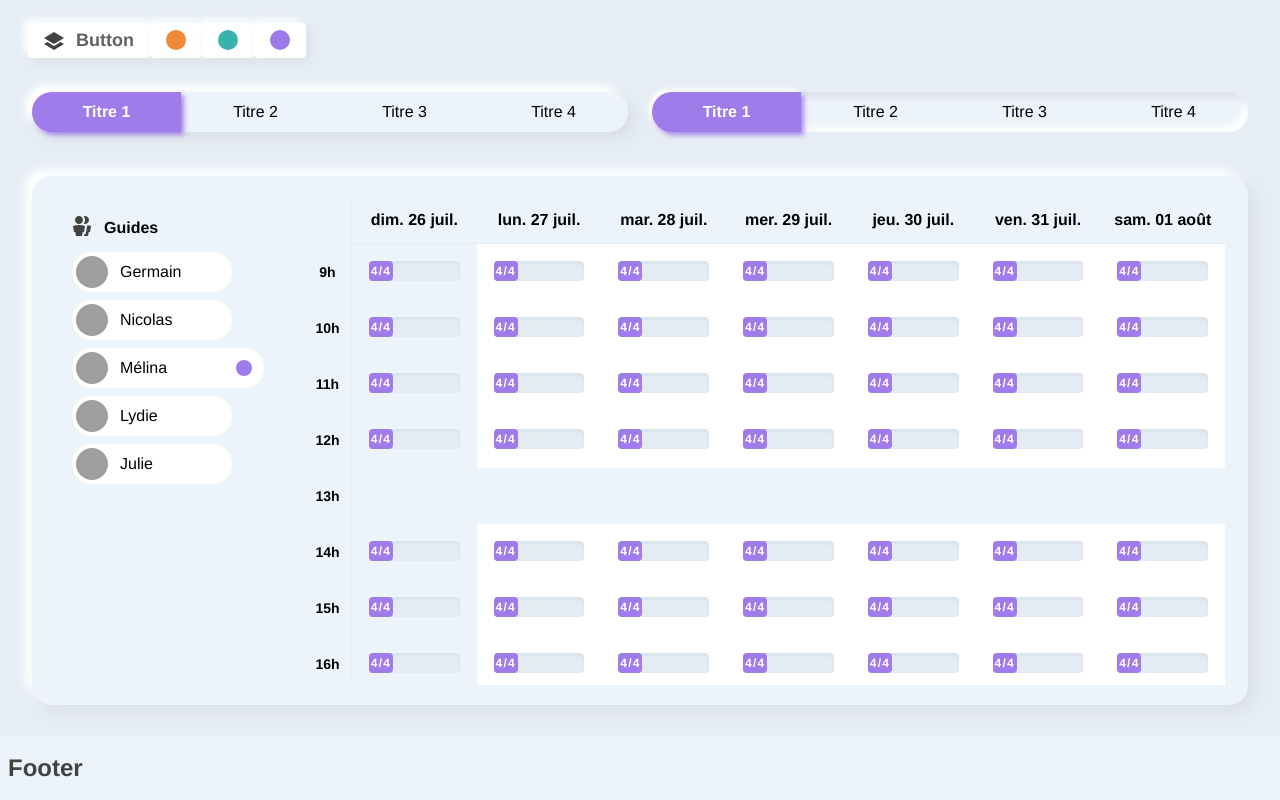
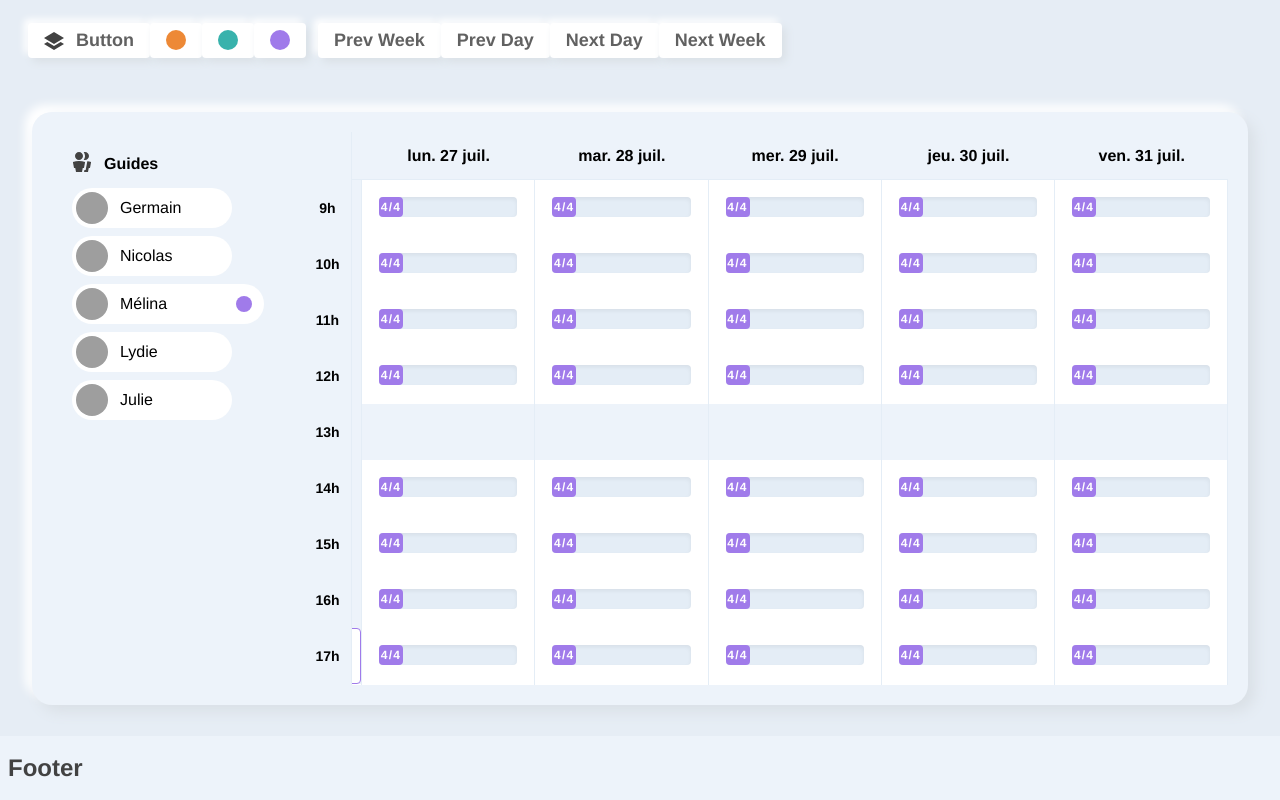
Before and after one commit to germsb/calandar-app, a Vue app: page / in a window 1280 px wide. Built offline with nearby package versions, Linux system fonts and the light colour scheme; grey boxes are pictures that could not be loaded.

Commit message:
calandar move by day or week

```diff
--- a/src/App.vue
+++ b/src/App.vue
@@ -14,23 +14,28 @@
         <button class="btn btn-gray rounded-none" @click="changeColor('237, 137, 54')">
           <div class="rounded-full w-5 h-5 bg-orange-500"></div>
         </button>
-        <button class="btn btn-gray" @click="changeColor('56, 178, 172')">
+        <button class="btn btn-gray rounded-none" @click="changeColor('56, 178, 172')">
           <div class="rounded-full w-5 h-5 bg-teal-500"></div>
         </button>
         <button class="btn btn-gray rounded-r-full" @click="changeColor('160, 123, 234')">
           <div class="rounded-full w-5 h-5 bg-purple-500"></div>
         </button>
+        <button class="btn btn-gray rounded-l-full ml-3" @click="week--">prev week</button>
+        <button class="btn btn-gray rounded-none " @click="day--">prev day</button>
+        <button class="btn btn-gray rounded-none" @click="day++">next day</button>
+         <button class="btn btn-gray rounded-r-full" @click="week++">next week</button>
       </div>
     </div>
-    <div class="flex justify-start items-center pl-5 pr-5">
+    <!-- <div class="flex justify-start items-center pl-5 pr-5">
       <v-tabBar :titles="['titre 1','titre 2','titre 3','titre 4']" />
       <v-tabBar :titles="['titre 1','titre 2','titre 3','titre 4']" inset />
-    </div>
+    </div> -->
+
     <div class="flex-grow flex bg-gray-100 overflow-hidden p-5 shadow-neuro1 rounded-xxl m-8">
       <!-- <guide /> -->
       <v-guide />
       <!-- <agenda /> -->
-      <v-calandar />
+      <v-calandar :moveByDay="day" :moveByWeek="week"/>
     </div>
 
     <!-- footer -->
@@ -45,6 +50,7 @@ import Calandar from "./components/Calandar.vue";
 import Guide from "./components/Guide.vue";
 import Icon from "./components/Icon.vue";
 import TabBar from "./components/TabBar.vue";
+import { ref } from "vue";
 
 export default {
   name: "App",
@@ -54,11 +60,14 @@ export default {
     "c-icon": Icon,
     "v-tabBar": TabBar
   },
+  data: ()=>({day: 0}),
   setup() {
+    const day = ref(0);
+    const week = ref(0);
     function changeColor(color) {
       document.documentElement.style.setProperty("--primary-color", color);
     }
-    return { changeColor };
+    return { changeColor, day, week};
   }
 };
 </script>
--- a/src/components/Calandar.vue
+++ b/src/components/Calandar.vue
@@ -1,6 +1,6 @@
 <template>
   <div class="flex-grow flex overflow-hidden">
-    <div id="tt" class="min-h-full min-w-full overflow-auto flex">
+    <div id="calandarElem" class="min-h-full min-w-full  overflow-y-auto overflow-x-hidden  flex">
       <div class="w-12 min-h-full h-full sticky flex-shrink-0 left-0 z-20">
         <div class="flex flex-col min-h-full border-r">
           <div class="h-12 bg-gray-100 sticky top-0"></div>
@@ -11,21 +11,23 @@
           >{{i}}h</div>
         </div>
       </div>
-      <div
+      <div id="date-container" class="flex flex-grow">
+        <div
         v-for="(date, i) in rref"
         :key="date + 'f'"
         :id="date"
         class="flex-shrink-0 min-h-full h-full"
-        style="width: max(13.5%, 120px);"
+        style="width: max(calc(100% / 7), 120px);"
       >
         <div class="flex flex-col min-h-full">
           <div
             class="h-12 sticky top-0 flex justify-center border-b items-center px-2 bg-gray-100 font-bold text-base"
           >{{getDate(date)}}</div>
-
-          <div v-for="i in getHourArray" :key="i" class="min-h-14 flex-grow flex">
+          <div class="flex flex-col flex-grow border-r">
+             <div v-for="i in getHourArray" :key="i" class="min-h-14 flex-grow flex">
             <div
               v-if="!isOffHour(i)"
+
               :class="[isPastHour(date, i)]"
               class="flex-grow p-4 font-bold text-gray-600 text-sm cursor-pointer"
             >
@@ -36,8 +38,12 @@
               </div>
             </div>
           </div>
+          </div>
+
         </div>
       </div>
+      </div>
+
     </div>
   </div>
 </template>
@@ -49,6 +55,7 @@ import {
   format,
   getISODay,
   isThisHour,
+  isSameDay,
   isPast,
   isToday,
   setHours,
@@ -56,18 +63,20 @@ import {
   setDay
 } from "date-fns";
 import { fr } from "date-fns/locale";
-import { computed, watchEffect, ref, onMounted } from "vue";
+import { computed, watchEffect,watch, ref, onMounted, toRefs } from "vue";
 export default {
   props: {
     timeSlotsStart: { type: Number, default: 9 },
     timeSlotsEnd: { type: Number, default: 18 },
     offHour: { type: Array, default: [13] },
-    selectedDate: { type: Number, default: Date.now() }
+    selectedDate: { type: Number, default: Date.now() },
+    moveByDay: { type: Number, default:0 },
+    moveByWeek: { type: Number, default: 0 },
   },
-  setup({ timeSlotsStart, timeSlotsEnd, offHour, selectedDate }) {
+  setup(props) {
     const getHourArray = computed(() => {
       const h = [];
-      for (let i = timeSlotsStart; i <= timeSlotsEnd; i++) {
+      for (let i = props.timeSlotsStart; i <= props.timeSlotsEnd; i++) {
         h.push(i);
       }
       return h;
@@ -75,27 +84,61 @@ export default {
 
     const rref = ref([]);
     let elemId = "";
-    watchEffect(() => {
-      elemId = setDay(selectedDate, 1, { weekStartsOn: 1 }).toString();
-      // console.log(elemId);
-      // console.log(getISODay(selectedDate));
-      const date = addDays(
-        selectedDate,
-        -Math.abs(getISODay(selectedDate) + 6)
-      );
-      for (let i = 0; i < 7; i++) {
-        // console.log(i);
-        const date2 = addDays(selectedDate, i);
-        rref.value.push(date2);
-        // console.log(format(date2, "cccc dd LLL", { locale: fr }));
-      }
+
+    watch(() => props.moveByDay, (newVal, oldVal) => {
+      elemId = newVal > oldVal ? addDays(elemId, 1) : subDays(elemId, 1);
+       document.getElementById(elemId).scrollIntoView({behavior: "smooth", block: "end", inline: "end"});
     });
 
+    watch(() => props.moveByWeek, (newVal, oldVal) => {
+      console
+      elemId = newVal > oldVal ?
+        (() => {
+          const id = setDay(elemId,0,{weekStartsOn: 1})
+          console.log(elemId,"----", id);
+          if(isSameDay(elemId, id))
+            return addDays(elemId, 7);
+          return id
+        })()
+        :
+        (() => {
+          const id = setDay(elemId,0,{weekStartsOn: 0})
+          console.log(elemId,"----", id);
+          if(isSameDay(elemId, id))
+            return subDays(elemId, 7);
+          return id
+        })()
+      document.getElementById(elemId).scrollIntoView({behavior: "smooth", block: "end", inline: "end"});
+    });
+
+
+    watch(() => props.selectedDate, (newDate, oldDate) => {
+
+      elemId = addDays(props.selectedDate, 5);
+      //elemId = setDay(selectedDate,1,{weekStartsOn: 1}).toString()
+      //console.log(elemId);
+      //console.log(getISODay(props.selectedDate))
+      const date = addDays(props.selectedDate, -Math.abs(getISODay(props.selectedDate) + 6 ));
+      for (let i = 0; i < 21; i++) {
+        console.log(i);
+        const date2 = addDays(date, i);
+        rref.value.push(date2);
+        console.log(format(date2, "cccc dd LLL", { locale: fr }));
+      }
+    },{immediate: true});
+
+
     onMounted(() => {
-      // document
-      //   .getElementById(elemId)
-      //   .scrollIntoView({ behavior: "auto", block: "start", inline: "start" });
-      // document.getElementById("tt").scrollBy({ left: -48 });
+      document.getElementById("date-container").style.marginLeft = "0px"
+      document.getElementById(elemId).scrollIntoView({behavior: "smooth", block: "end", inline: "end"});
+      const ro = new ResizeObserver(entries => {
+        document.getElementById(elemId).scrollIntoView({behavior: "auto", block: "end", inline: "end"});
+      });
+      ro.observe(document.getElementById("calandarElem"));
+    })
+     const test = computed(() => {
+      console.log(props.moveByDay);
+      return props.moveByDay;
     });
 
     const calandarData = computed(() => {
@@ -110,15 +153,15 @@ export default {
           ? "bg-gray-100 border border-gray-100"
           : localHour === hour
           ? "bg-white border border-primary rounded"
-          : "bg-white border border-dashed border-dashed border-white hover:border-primary";
+          : "bg-white border border-dashed border-white hover:border-primary";
       } else {
         return isPast(date)
-          ? "bg-gray-100 border border-gray-200"
+          ? "bg-gray-100"
           : "bg-white border border-dashed border-white hover:border-primary";
       }
     }
     function isOffHour(hour) {
-      return offHour.some(v => v === hour);
+      return props.offHour.some(v => v === hour);
     }
 
     function getDate(index) {
@@ -128,7 +171,7 @@ export default {
     function cc(id, id2) {
       console.log(id, id2);
     }
-    return { getDate, cc, getHourArray, isOffHour, rref, isPastHour };
+    return { getDate, cc, getHourArray, isOffHour, rref, isPastHour, test};
   }
 };
 </script>
--- a/src/components/TabBar.vue
+++ b/src/components/TabBar.vue
@@ -18,8 +18,9 @@ export default {
   name: "v-tabBar",
   props: {
     titles: {
-      type: [String],
-      required: true
+      type: Array,
+      required: true,
+      default: [""]
     },
     inset: {
       type: Boolean,
```
